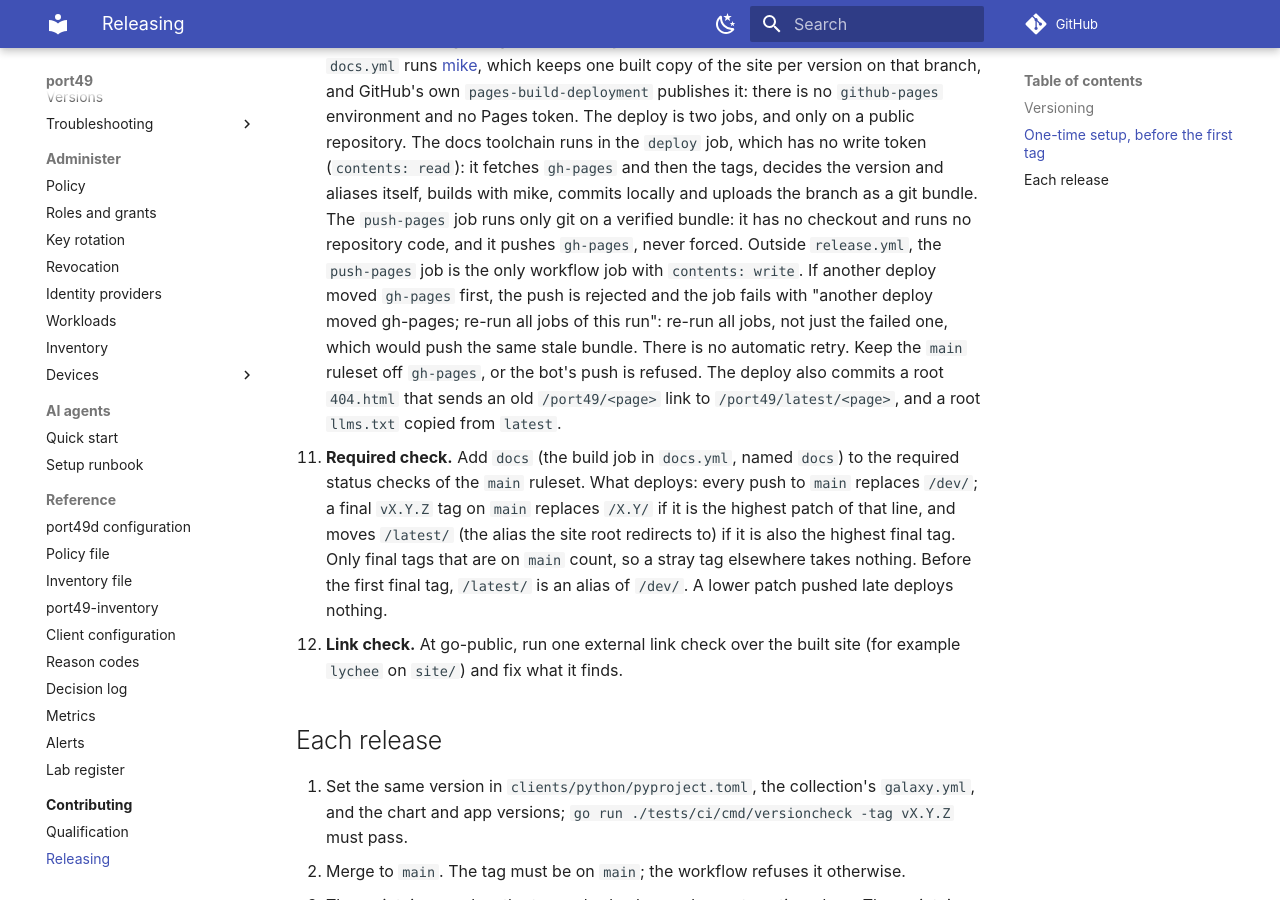
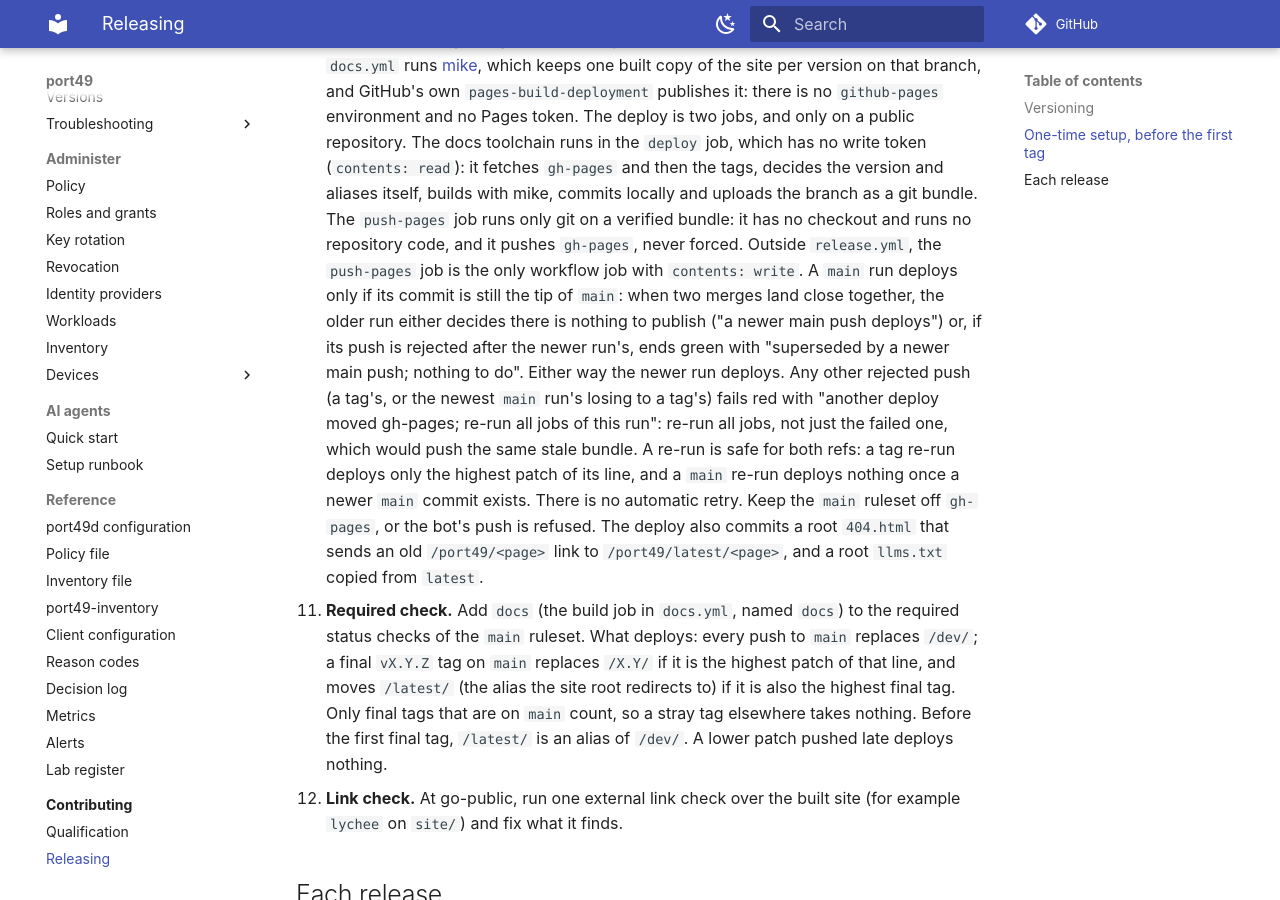
Before and after one commit to blanketfish/port49, an MkDocs documentation site: the page built from docs/site/contributing/releasing.md, in a window 1280 px wide and 900 px high, scrolled down 1278 px. Built offline with MkDocs 1.6.1 and Material for MkDocs 9.7.7, drawn with Linux system fonts in a browser that asks for light colours; comment, search, counter and statistics services are not loaded; the version menu is left out.

Commit message:
docs: say what an older main docs run does, and that re-runs are safe
Co-Authored-By: Claude Opus 5.5 (1M context) <noreply@anthropic.com>

```diff
--- a/RELEASING.md
+++ b/RELEASING.md
@@ -44,10 +44,16 @@ PEP 440 version. The docs site states the same on its Versions page.
    itself, builds with mike, commits locally and uploads the branch as a git bundle. The `push-pages`
    job runs only git on a verified bundle: it has no checkout and runs no repository code, and it
    pushes `gh-pages`, never forced. Outside `release.yml`, the `push-pages` job is the only workflow job with
-   `contents: write`. If another deploy moved `gh-pages` first, the push is rejected and the job fails with
+   `contents: write`. A `main` run deploys only if its commit is still the tip of `main`: when two
+   merges land close together, the older run either decides there is nothing to publish
+   ("a newer main push deploys") or, if its push is rejected after the newer run's, ends green with
+   "superseded by a newer main push; nothing to do". Either way the newer run deploys. Any other
+   rejected push (a tag's, or the newest `main` run's losing to a tag's) fails red with
    "another deploy moved gh-pages; re-run all jobs of this run": re-run all jobs, not just the failed
-   one, which would push the same stale bundle. There is no automatic retry. Keep the `main` ruleset
-   off `gh-pages`, or the bot's push is refused. The deploy also commits a root `404.html` that
+   one, which would push the same stale bundle. A re-run is safe for both refs: a tag re-run deploys
+   only the highest patch of its line, and a `main` re-run deploys nothing once a newer `main` commit
+   exists. There is no automatic retry. Keep the `main` ruleset off `gh-pages`, or the bot's push is
+   refused. The deploy also commits a root `404.html` that
    sends an old `/port49/<page>` link to `/port49/latest/<page>`, and a root `llms.txt` copied from
    `latest`.
 8. **Required check.** Add `docs` (the build job in `docs.yml`, named `docs`) to the required
```
Also changed, not shown: 1 other file.
